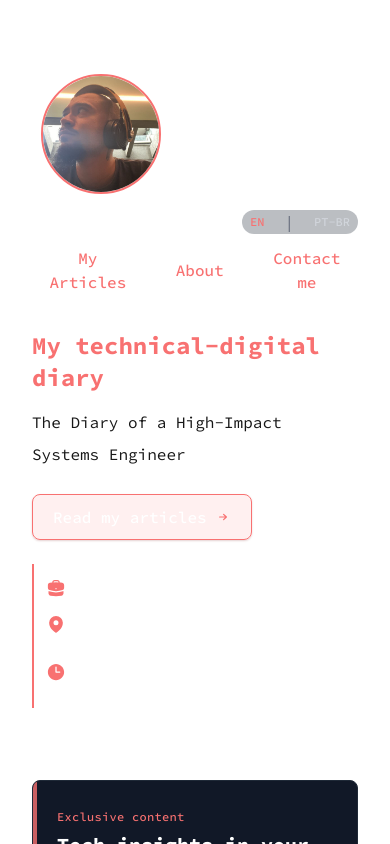
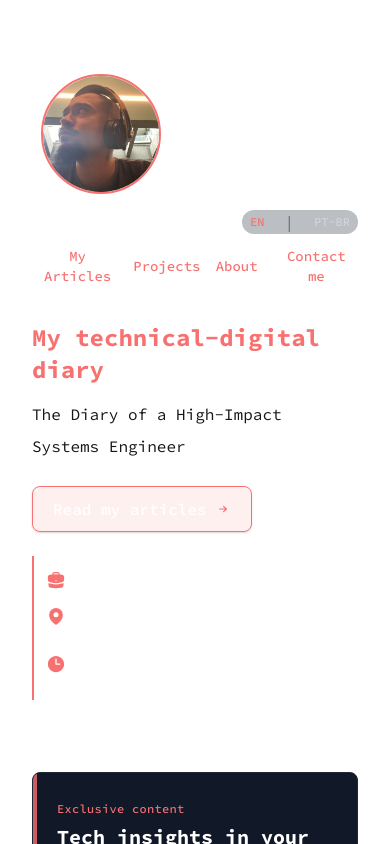
Before and after one commit to kaic/kaic.github.io, a Next.js app: page / in a window 390 px wide. Shown: the top 844 px of the page. Built offline with nearby package versions, Linux system fonts and the light colour scheme.

Commit message:
style: improve mobile navigation responsiveness
- Reduce gap between nav items on mobile
- Decrease font size and min-width for mobile screens
- Optimize padding for better fit on small screens

```diff
--- a/src/app/Main/components/Nav.tsx
+++ b/src/app/Main/components/Nav.tsx
@@ -3,8 +3,9 @@ import { LanguageSwitcher } from '@src/LanguagueSwitcher';
 
 const navList = [
   { id: 1, name: 'articles', link: 'articles' },
-  { id: 2, name: 'about', link: 'about' },
-  { id: 3, name: 'contact', link: 'contact' },
+  { id: 2, name: 'projects', link: 'projects' },
+  { id: 3, name: 'about', link: 'about' },
+  { id: 4, name: 'contact', link: 'contact' },
 ];
 
 export const Nav = () => {
@@ -15,12 +16,12 @@ export const Nav = () => {
       <div className='mb-2'>
         <LanguageSwitcher />
       </div>
-      <ul className='flex items-center gap-4 sm:gap-6'>
+      <ul className='flex items-center gap-2 sm:gap-4 md:gap-6'>
         {navList.map(nav => (
-          <li key={nav.id} className="text-center min-w-[80px]">
+          <li key={nav.id} className="text-center min-w-[60px] sm:min-w-[80px]">
             <a
               href={`#${nav.link}`}
-              className='text-red-400 hover:opacity-80 transition-opacity active:text-red-900 px-1 py-1 text-base font-medium inline-block relative after:content-[""] after:absolute after:w-0 after:h-0.5 after:bg-red-400 after:left-1/2 after:-translate-x-1/2 after:-bottom-0.5 after:transition-all hover:after:w-full'
+              className='text-red-400 hover:opacity-80 transition-opacity active:text-red-900 px-0.5 sm:px-1 py-1 text-sm sm:text-base font-medium inline-block relative after:content-[""] after:absolute after:w-0 after:h-0.5 after:bg-red-400 after:left-1/2 after:-translate-x-1/2 after:-bottom-0.5 after:transition-all hover:after:w-full'
             >
               {t(`nav.${nav.name}`)}
             </a>
```
